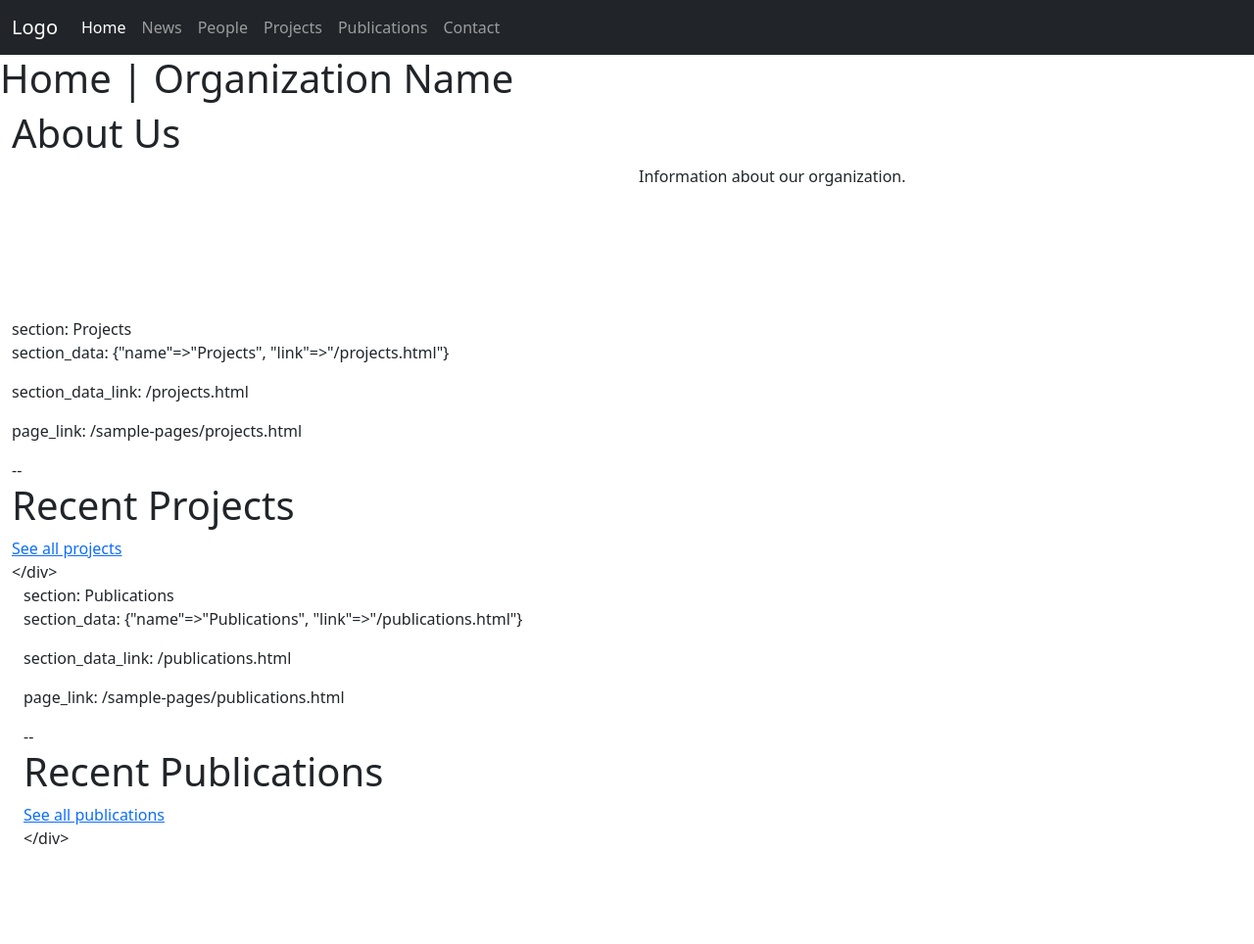
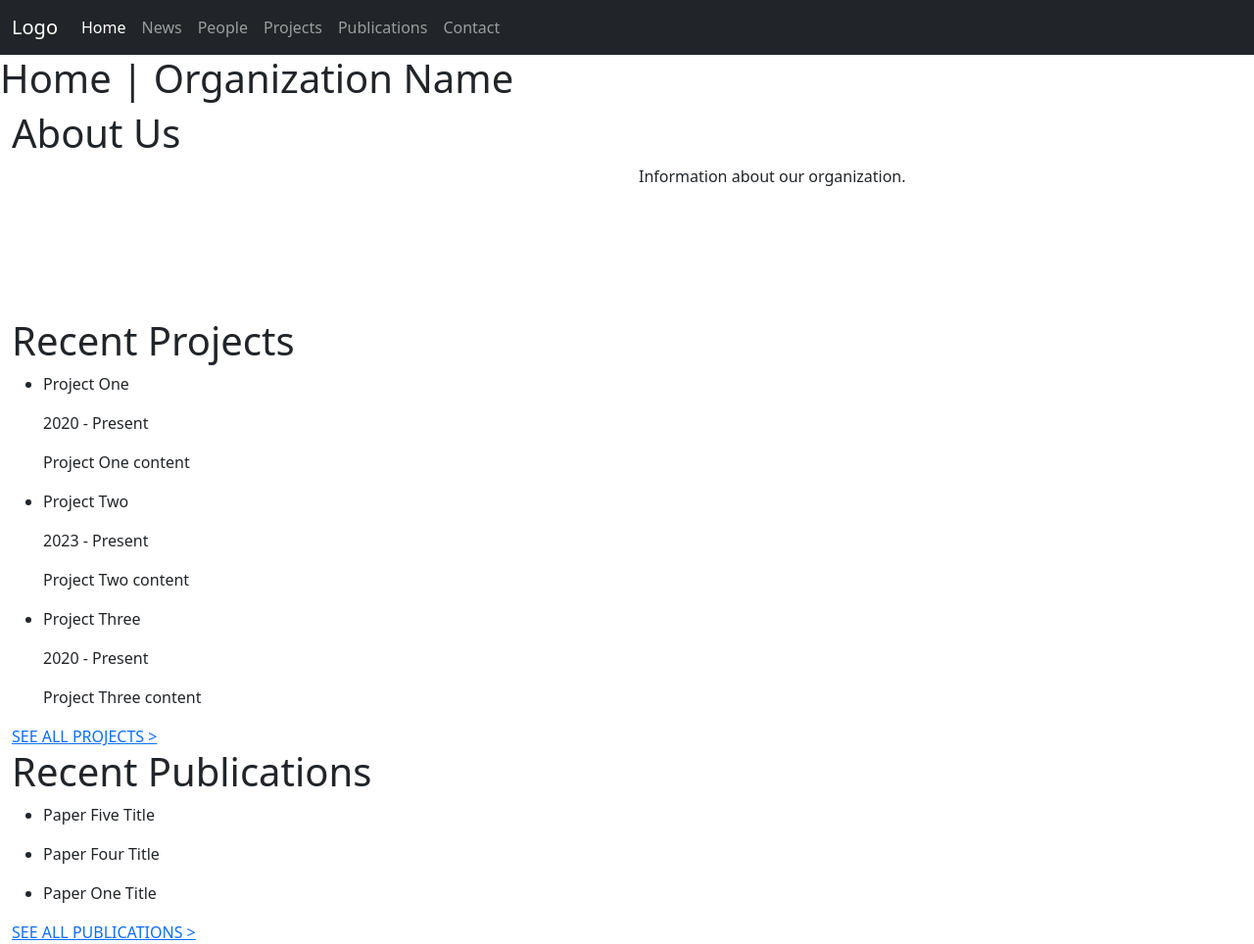
Before and after one commit to alt-thompson/sample-pages, a Jekyll site: the page built from docs/index.md, in a window 1280 px wide. Shown: the whole page at 98% size. Built offline with Jekyll 4.4.1, drawn with Linux system fonts in a browser that asks for light colours; before the commit the page ends 900 px from its top, so only the background shows below that.

Commit message:
Rearrange card grid and include values

```diff
--- a/docs/_includes/card-grid.html
+++ b/docs/_includes/card-grid.html
@@ -1,35 +1,21 @@
+{% assign section = include.section | capitalize %}
+{% assign section_data = site.data.nav-bar | where: "name", section %}
+{% assign page_link = section_data | map: "link" | first| relative_url %}
+
 <div class="container-fluid">
-    {% assign section = include.section | capitalize %}
-    {% assign section_data = site.data.nav-bar | where: "name", section %}
-    {% assign section_data_link = section_data | map: "link" | first %}
-    section: {{ section }}<p>
-    section_data: {{ section_data }}<p></p>
-    section_data_link: {{ section_data_link }}<p></p>
-    {% assign page_link = section_data_link | relative_url %}
-    page_link: {{ page_link }}<p></p>
+    <h1 class="section-header">Recent {{ section }}</h1>
 
-    --
-    <h1 class="section-header">Recent {{ section }}</h1>
+    <ul>
+        {% for value in include.values limit:3 %}
+          <li>
+            <p>{{ value.title }}</p>
+            <p>{{ value.timeline }}</p>
+            <p>{{ value.content | markdownify }}</p>
+          </li>
+        {% endfor %}
+      </ul>
+
     <div class="see-all-link">
-
-        <!-- {{ site.data.nav-bar | where: "name", include.section }} -->
-        <!-- {{ site.data.nav-bar | where: "name", include.section | map: "link" | relative_url }} -->
-
-        <a href="{{ page_link }}">See all {{ include.section | downcase }}</a>
-
+        <a href="{{ page_link }}">SEE ALL {{ include.section | upcase }} ></a>
     </div>
-    <!-- <div class="project-grid">
-    {% for project in site.projects %}
-      <div class="project-card">
-        <div class="project-image">
-          Image
-        </div>
-        <div class="project-info">
-          <p class="artifact-title line-clamp-one-line"> {{ project.name }} </p>
-          <p class="artifact-title line-clamp-one-line">{{ project.timeline }}</p>
-          <p>{{ project.content | markdownify }}</p>
-        </div>
-      </div>
-    {% endfor %}
-    </div> -->
   </div>
--- a/docs/index.md
+++ b/docs/index.md
@@ -18,8 +18,8 @@ title: Home | Organization Name
   </div>
 </div>
 
-{% include card-grid.html section="projects" %}
-{% include card-grid.html section="publications" %}
+{% include card-grid.html section="projects" values=site.projects %}
+{% include card-grid.html section="publications" values=site.publications %}
 
 <!-- <div class="container-fluid">
   <h1 class="section-header">Recent Projects</h1>
```
Also changed, not shown: 1 other file.
